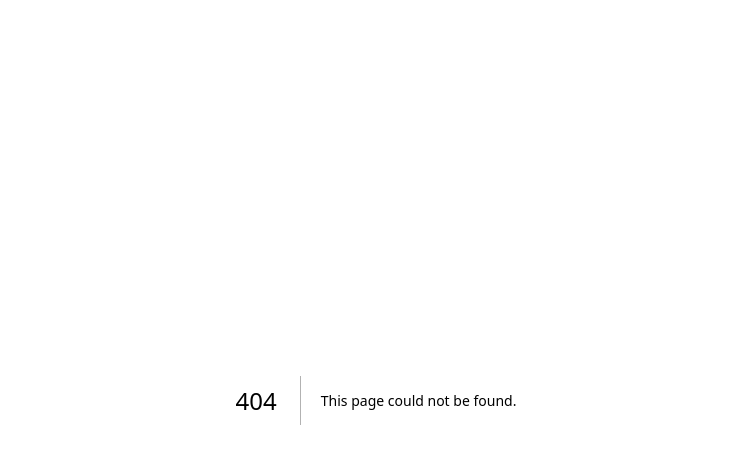
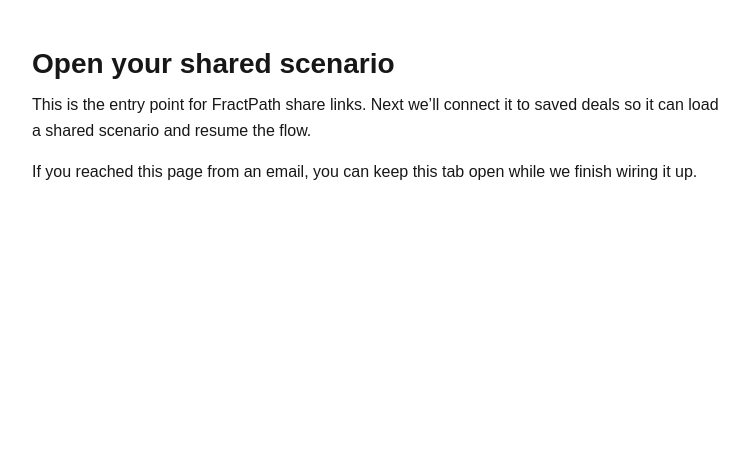
Before and after one commit to fractpath/fractpath-app, a Next.js app: page /share in a window 1280 px wide. Before the commit this address had no page. Shown: the top 464 px of the page, without its empty margins (264-1013 px from the left). Built offline with nearby package versions, Linux system fonts and the light colour scheme.

Commit message:
feat: add /share landing route

```diff
--- /dev/null
+++ b/src/app/share/page.tsx
@@ -0,0 +1,15 @@
+export default function ShareLandingPage() {
+  return (
+    <main style={{ maxWidth: 720, margin: "48px auto", padding: "0 16px" }}>
+      <h1 style={{ fontSize: 28, marginBottom: 12 }}>Open your shared scenario</h1>
+      <p style={{ lineHeight: 1.6, marginBottom: 16 }}>
+        This is the entry point for FractPath share links. Next we’ll connect it
+        to saved deals so it can load a shared scenario and resume the flow.
+      </p>
+      <p style={{ lineHeight: 1.6 }}>
+        If you reached this page from an email, you can keep this tab open while
+        we finish wiring it up.
+      </p>
+    </main>
+  );
+}
```
